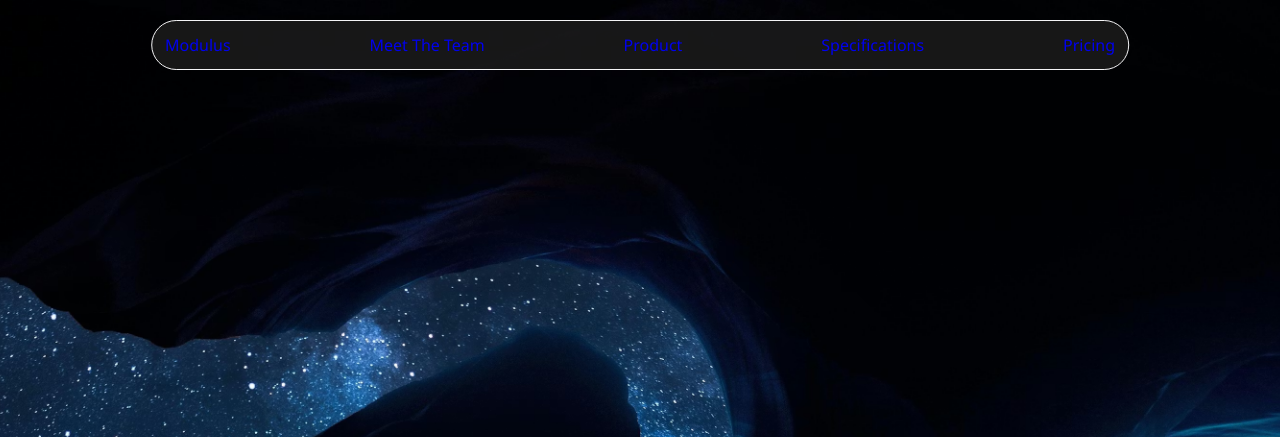
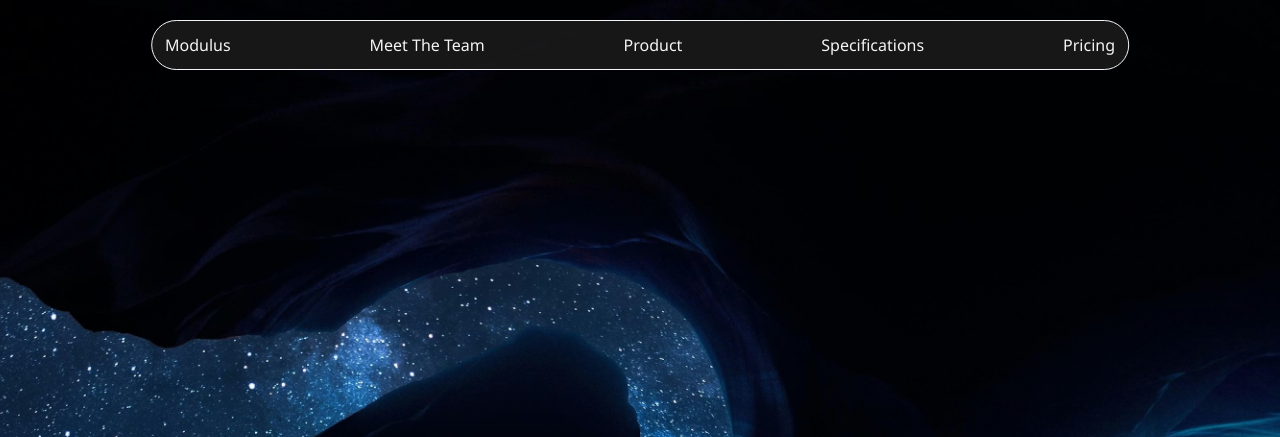
Before and after one commit to angumah/Modulus, a plain HTML site: page index.html in a window 1280 px wide. Shown: the top 437 px of the page. Drawn offline with Linux system fonts and the light colour scheme.

Commit message:
FIX: color scheme

```diff
--- a/CSS/home.css
+++ b/CSS/home.css
@@ -7,6 +7,7 @@ body{
 
 a:link {
     text-decoration: none;
+    color: #f4f4f6;
 }
 a:visited {
     color: #f4f4f6;
```
